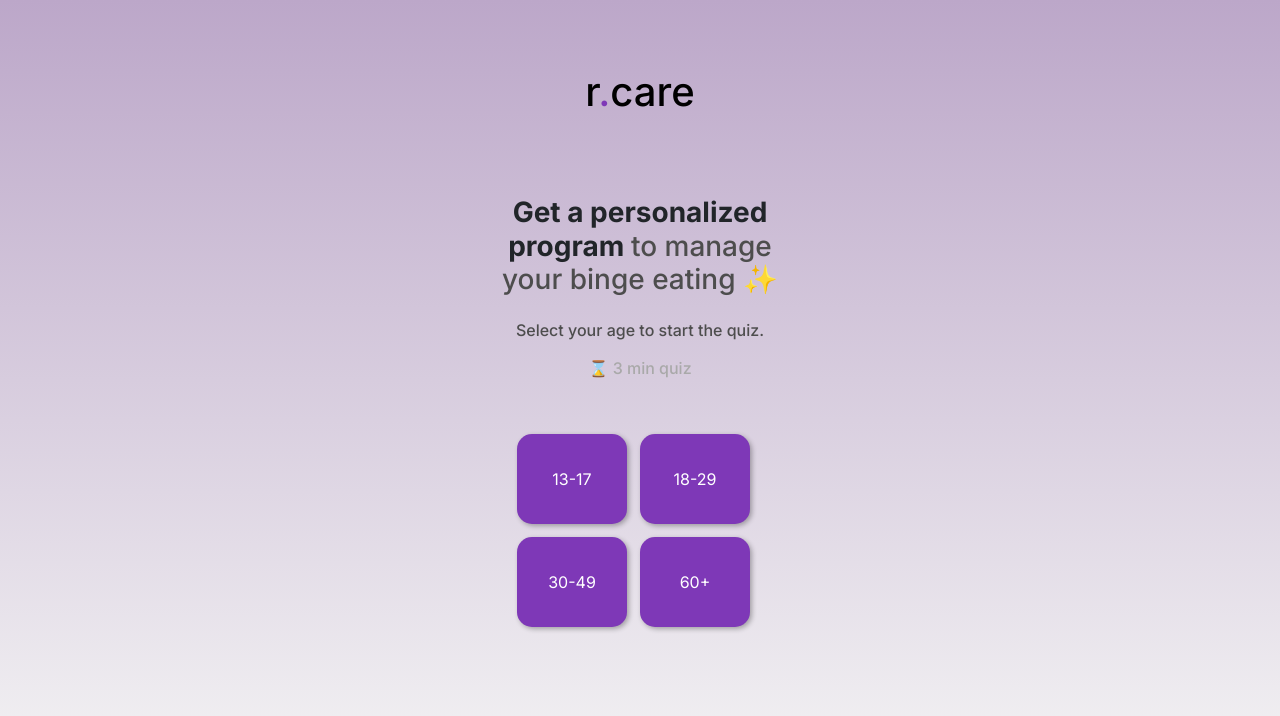
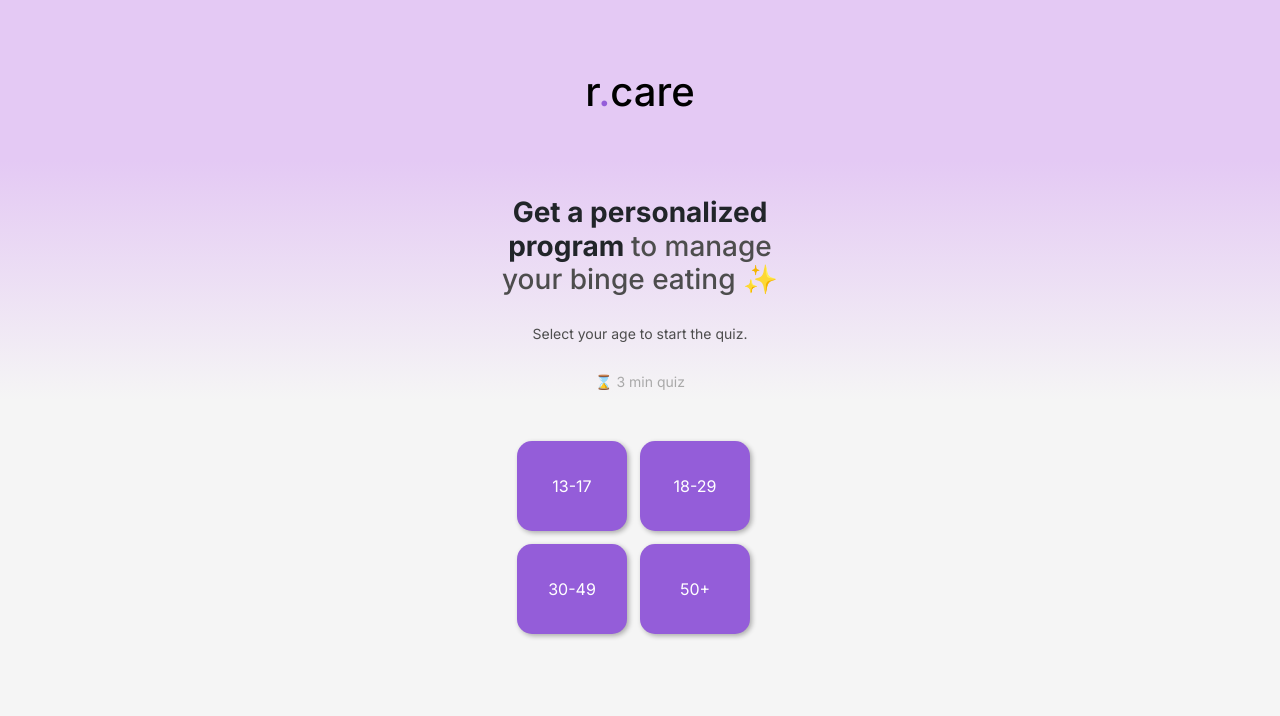
Before and after one commit to williamacostalora/recoverCareQuiz, a Next.js app in the folder quiz-app/: page / in a window 1280 px wide. Shown: the top 716 px of the page. Built offline with nearby package versions, Linux system fonts and the light colour scheme.

Commit message:
updated color and text sizing

```diff
--- a/quiz-app/app/page.js
+++ b/quiz-app/app/page.js
@@ -9,7 +9,8 @@ export default function Home() {
 
     return (
         <div style={{
-                    background: 'linear-gradient(to bottom, #BCA7C9 , #F5F5F5 )',
+                    background: 'linear-gradient(to bottom, #E4C9F4 20%, #F5F5F5 50%)',
+
                     minHeight: '100vh',
                     padding: '20px'
                 }}>
@@ -18,7 +19,7 @@ export default function Home() {
 
                 <h1 className='mtb-1'>
                     <span style={{ color: 'black' }}>r</span>
-                    <span style={{ color: '#7E38B7' }}>.</span>
+                    <span style={{ color: '#945DD9' }}>.</span>
                     <span style={{ color: 'black' }}>care</span>
                 </h1>
                 <br/>
@@ -31,12 +32,12 @@ export default function Home() {
                         <span style={{ color: '#4D4D4D' }}>your binge eating ✨</span>
                     </h3>
 
-                    <h6>
+                    <small>
 
                         <span style={{ color: '#4D4D4D' }}>Select your age to start the quiz.</span>
                         <br/> <br/>
                         <span style={{ color: '#A9A9A9' }}>⌛ 3 min quiz</span>
-                    </h6>
+                    </small>
                 </div>
 
                 <br/><br/>
@@ -63,7 +64,7 @@ export default function Home() {
                             onClick={() => setQuizStarted(true)}
                             className="btn btn-primary btn-large"
                             style={{
-                                backgroundColor: '#7E38B7',
+                                backgroundColor: '#945DD9',
                                 marginRight: '13px',
                                 marginBottom: '13px',
                                 width: '110px',
@@ -82,7 +83,7 @@ export default function Home() {
                             onClick={() => setQuizStarted(true)}
                             className="btn btn-primary btn-large"
                             style={{
-                                backgroundColor: '#7E38B7',
+                                backgroundColor: '#945DD9',
                                 marginRight: '13px',
                                 marginBottom: '13px',
                                 width: '110px',
@@ -101,7 +102,7 @@ export default function Home() {
                             onClick={() => setQuizStarted(true)}
                             className="btn btn-primary btn-large"
                             style={{
-                                backgroundColor: '#7E38B7',
+                                backgroundColor: '#945DD9',
                                 marginRight: '13px',
                                 marginBottom: '13px',
                                 width: '110px',
@@ -120,7 +121,7 @@ export default function Home() {
                             onClick={() => setQuizStarted(true)}
                             className="btn btn-primary btn-large"
                             style={{
-                                backgroundColor: '#7E38B7',
+                                backgroundColor: '#945DD9',
                                 marginRight: '13px',
                                 marginBottom: '13px',
                                 width: '110px',
@@ -132,7 +133,7 @@ export default function Home() {
                             }}
 
                         >
-                            60+
+                            50+
                         </button></center>
                     </>
                 )}
```
